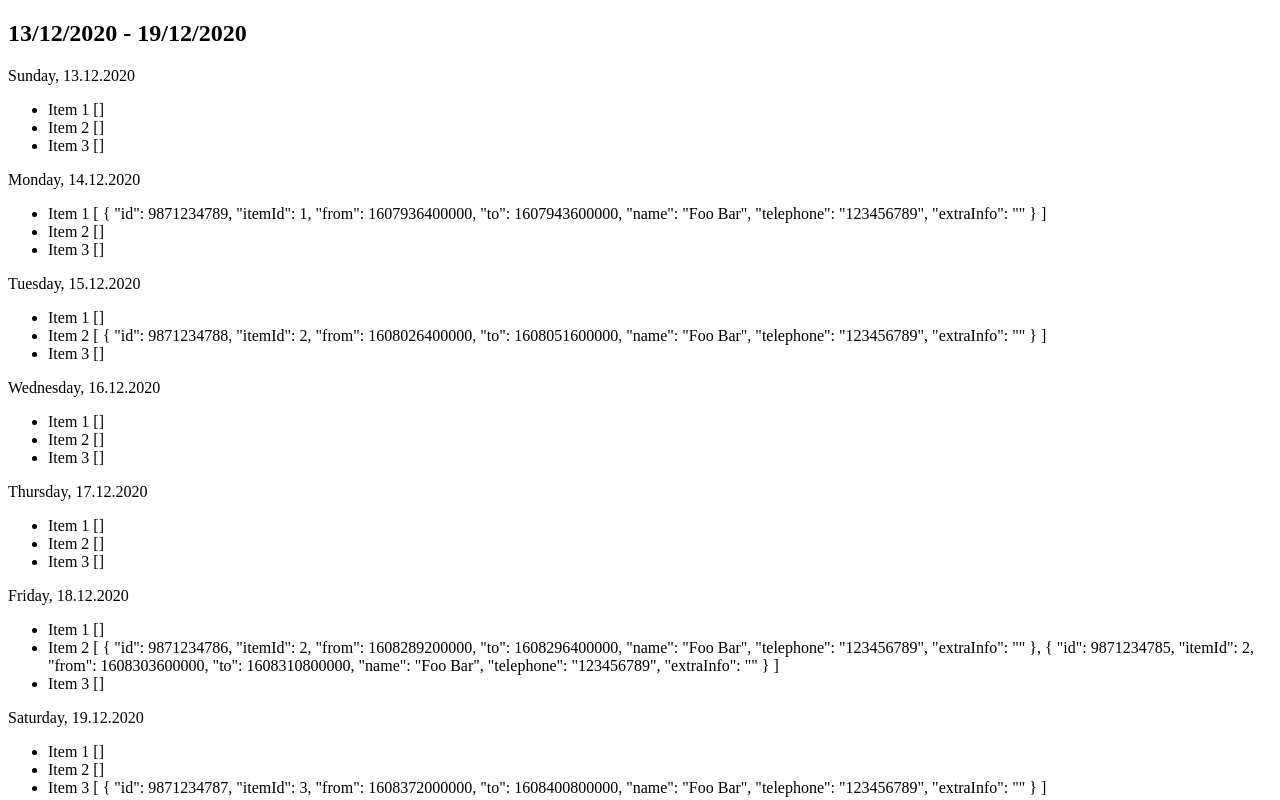
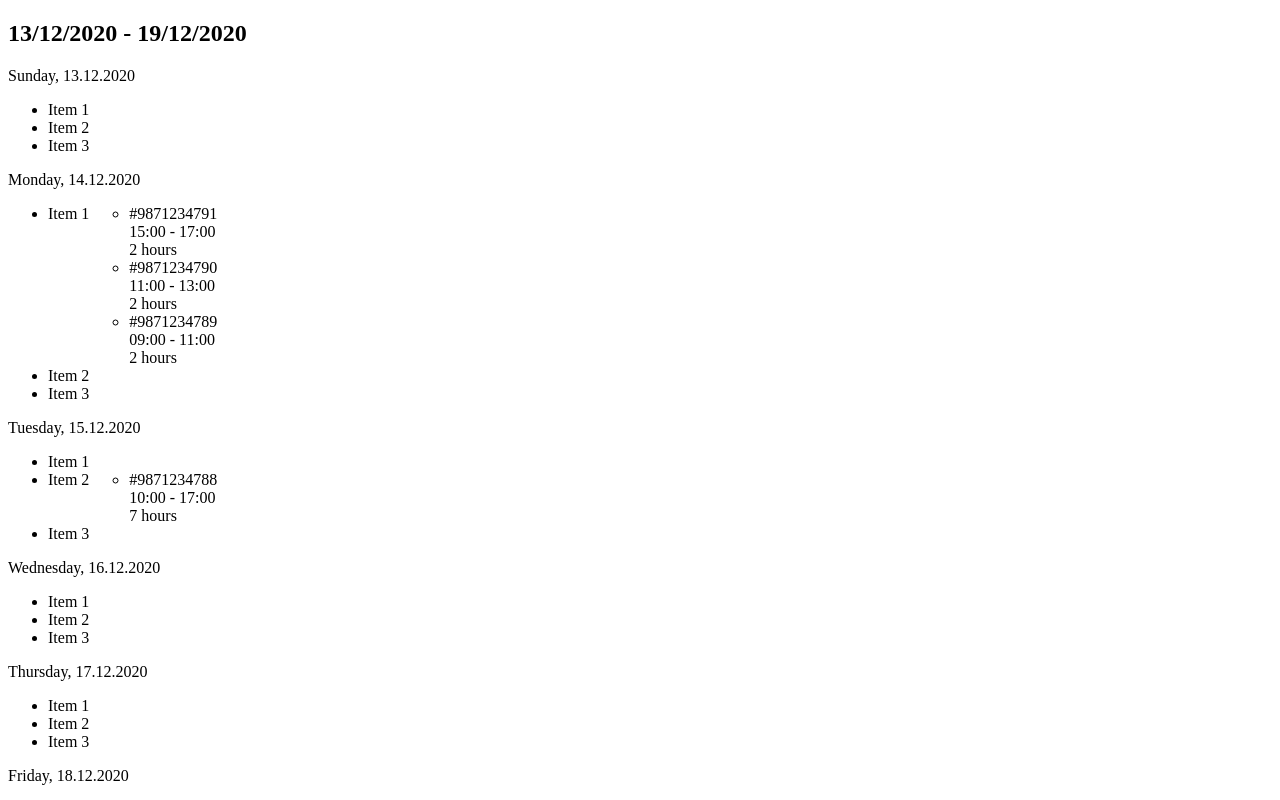
Before and after one commit to jablpiotrek/v-res, a Vue app: page / in a window 1280 px wide. Shown: the top 800 px of the page. Built offline with nearby package versions, Linux system fonts and the light colour scheme.

Commit message:
add reservations item and some mocks

```diff
--- a/src/components/Item.vue
+++ b/src/components/Item.vue
@@ -1,15 +1,26 @@
 <template>
   <div class="item">
     <span class="item__name"> {{name}} </span>
-    {{ dayItemReservations(day, id) }}
+    <ul class="item__reservations">
+      <li class="item__reservation" v-for="res in reservations" :key="res.id">
+        <reservation
+          :from="res.from"
+          :to="res.to"
+          :id="res.id"
+        />
+      </li>
+    </ul>
   </div>
 </template>
 
 <script>
 import { mapGetters } from 'vuex';
 
+import Reservation from '@/components/Reservation.vue';
+
 export default {
   name: 'Item',
+  components: { Reservation },
   props: {
     id: {
       reuired: true,
@@ -30,6 +41,17 @@ export default {
   },
   computed: {
     ...mapGetters(['dayItemReservations']),
+    reservations() {
+      const { day, id } = this;
+
+      return this.dayItemReservations(day, id);
+    },
   },
 };
 </script>
+
+<style lang="scss" scoped>
+  .item {
+    display: flex;
+  }
+</style>
--- /dev/null
+++ b/src/components/Reservation.vue
@@ -0,0 +1,48 @@
+<template>
+  <div class="reservation">
+    <span class="reservation__id">{{ `#${id}` }}</span>
+    <span class="reservation__time">{{ time }}</span>
+    <span class="reservation__duration">{{ duration }}</span>
+  </div>
+</template>
+
+<script>
+import format from 'date-fns/format';
+import formatDistanceStrict from 'date-fns/formatDistanceStrict';
+
+export default {
+  name: 'Reservation',
+  props: {
+    from: {
+      required: true,
+      type: Number,
+    },
+    to: {
+      required: true,
+      typ: Number,
+    },
+    id: {
+      required: true,
+      type: Number,
+    },
+  },
+  computed: {
+    time() {
+      const { from, to } = this;
+
+      return `${format(from, 'HH:mm')} - ${format(to, 'HH:mm')}`;
+    },
+    duration() {
+      const { from, to } = this;
+      return formatDistanceStrict(from, to);
+    },
+  },
+};
+</script>
+
+<style lang="scss" scoped>
+  .reservation {
+    display: flex;
+    flex-direction: column;
+  }
+</style>
--- a/src/store/index.js
+++ b/src/store/index.js
@@ -8,6 +8,24 @@ Vue.use(Vuex);
 export default new Vuex.Store({
   state: {
     reservations: [
+      {
+        id: 9871234791,
+        itemId: 1,
+        from: 1607958000000,
+        to: 1607965200000,
+        name: 'Foo Bar',
+        telephone: '123456789',
+        extraInfo: '',
+      },
+      {
+        id: 9871234790,
+        itemId: 1,
+        from: 1607943600000,
+        to: 1607950800000,
+        name: 'Foo Bar',
+        telephone: '123456789',
+        extraInfo: '',
+      },
       {
         id: 9871234789,
         itemId: 1,
@@ -39,7 +57,7 @@ export default new Vuex.Store({
         id: 9871234786,
         itemId: 2,
         from: 1608289200000,
-        to: 1608296400000,
+        to: 1608292800000,
         name: 'Foo Bar',
         telephone: '123456789',
         extraInfo: '',
```
